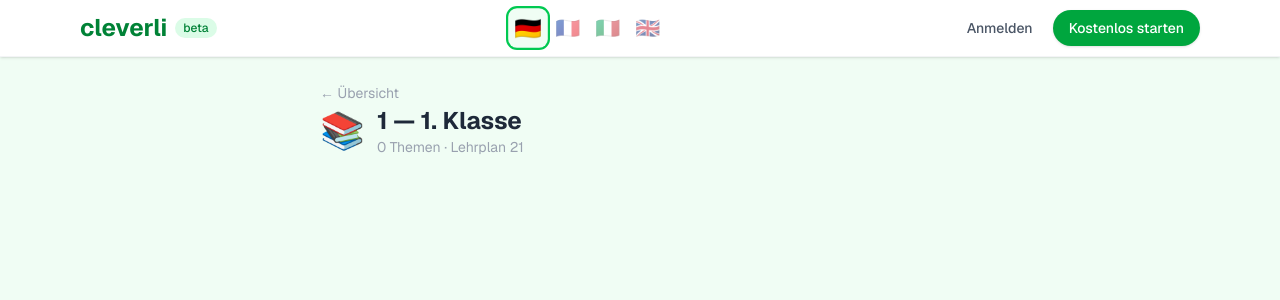
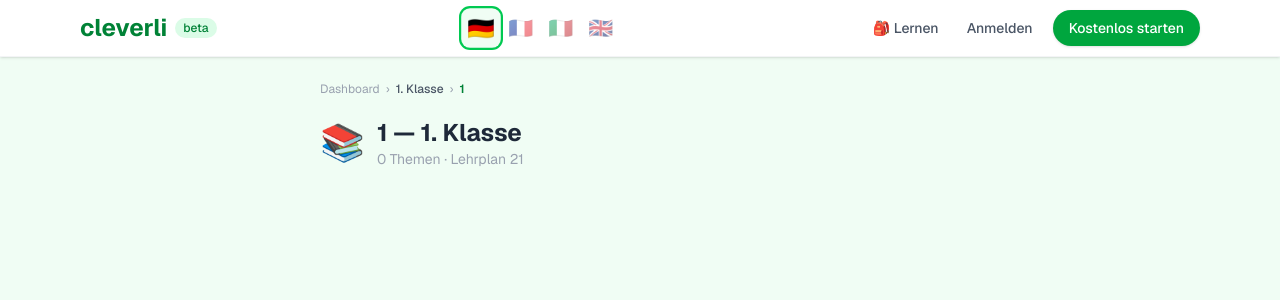
Before and after one commit to riccardogosteli-wq/cleverli, a Next.js app: page /learn/1/1 in a window 1280 px wide. Shown: the top 300 px of the page. Built offline with nearby package versions, Linux system fonts and the light colour scheme.

Commit message:
fix: round 3 audit - convert < > fill-in-blank to MC, progressbar fix, breadcrumbs, i18n subject names, useEffect deps, nav learner link, grades 4-6 notice

```diff
--- a/src/app/dashboard/page.tsx
+++ b/src/app/dashboard/page.tsx
@@ -45,15 +45,18 @@ export default function Dashboard() {
         </div>
 
         {/* Coming soon */}
-        <div className="grid grid-cols-3 gap-3 opacity-40">
+        <div className="grid grid-cols-3 gap-3 opacity-50">
           {[4, 5, 6].map(g => (
             <div key={g} style={{ minHeight: "90px" }}
-              className="border-2 border-gray-200 rounded-2xl flex flex-col items-center justify-center text-gray-400">
+              className="border-2 border-dashed border-gray-300 rounded-2xl flex flex-col items-center justify-center text-gray-400 cursor-not-allowed">
               <div className="text-xl font-bold">{g}.</div>
-              <div className="text-xs mt-1">{tr("comingSoon")}</div>
+              <div className="text-xs mt-1">🔜 Bald</div>
             </div>
           ))}
         </div>
+        <p className="text-center text-xs text-gray-400 -mt-2">
+          Klassen 4–6 folgen bald · <a href="mailto:hello@cleverli.ch" className="text-green-600 underline">Informiert werden</a>
+        </p>
       </div>
     );
   }
--- a/src/app/learn/[grade]/[subject]/SubjectPageClient.tsx
+++ b/src/app/learn/[grade]/[subject]/SubjectPageClient.tsx
@@ -2,15 +2,17 @@
 import Link from "next/link";
 import { Topic } from "@/types/exercise";
 import { useEffect, useState } from "react";
+import { useLang } from "@/lib/LangContext";
 
 interface Props { grade: number; subject: string; topics: Topic[]; }
 
-const SUBJECT_LABELS: Record<string, { name: string; emoji: string; color: string }> = {
-  math: { name: "Mathematik", emoji: "🔢", color: "text-blue-700 bg-blue-50" },
-  german: { name: "Deutsch", emoji: "📖", color: "text-yellow-700 bg-yellow-50" },
+const SUBJECT_META: Record<string, { emoji: string; nameKey: string; color: string }> = {
+  math:   { emoji: "🔢", nameKey: "math",   color: "text-blue-700 bg-blue-50" },
+  german: { emoji: "📖", nameKey: "german", color: "text-yellow-700 bg-yellow-50" },
 };
 
 export default function SubjectPageClient({ grade, subject, topics }: Props) {
+  const { tr } = useLang();
   const [progress, setProgress] = useState<Record<string, { stars: number; completed: number }>>({});
 
   useEffect(() => {
@@ -24,15 +26,23 @@ export default function SubjectPageClient({ grade, subject, topics }: Props) {
     setProgress(p);
   }, [grade, subject, topics]);
 
-  const meta = SUBJECT_LABELS[subject] ?? { name: subject, emoji: "📚", color: "text-gray-700 bg-gray-50" };
+  const meta = SUBJECT_META[subject] ?? { emoji: "📚", nameKey: subject, color: "text-gray-700 bg-gray-50" };
+  const subjectName = tr(meta.nameKey) || subject;
 
   return (
-    <div className="max-w-2xl mx-auto px-4 py-6 space-y-6">
-      <Link href="/dashboard" className="text-sm text-gray-400 hover:text-gray-600">← Übersicht</Link>
+    <div className="max-w-2xl mx-auto px-4 py-6 space-y-5">
+      {/* Breadcrumb */}
+      <nav className="flex items-center gap-1.5 text-xs text-gray-400 flex-wrap">
+        <Link href="/dashboard" className="hover:text-green-600 transition-colors">Dashboard</Link>
+        <span>›</span>
+        <span className="text-gray-600 font-medium">{grade}. Klasse</span>
+        <span>›</span>
+        <span className="text-green-700 font-semibold">{subjectName}</span>
+      </nav>
       <div className="flex items-center gap-3">
         <span className="text-4xl">{meta.emoji}</span>
         <div>
-          <h1 className="text-2xl font-bold text-gray-800">{meta.name} — {grade}. Klasse</h1>
+          <h1 className="text-xl sm:text-2xl font-bold text-gray-800">{subjectName} — {grade}. Klasse</h1>
           <p className="text-sm text-gray-400">{topics.length} Themen · Lehrplan 21</p>
         </div>
       </div>
--- a/src/app/learn/[grade]/[subject]/[topic]/page.tsx
+++ b/src/app/learn/[grade]/[subject]/[topic]/page.tsx
@@ -40,12 +40,23 @@ export default async function TopicPage({ params }: Props) {
     );
   }
 
+  const subjectName = SUBJECT_NAMES[subject] ?? subject;
+
   return (
     <div className="max-w-xl mx-auto px-4 py-6 space-y-4">
-      <Link href={`/learn/${grade}/${subject}`} className="text-sm text-gray-400 hover:text-gray-600">← Zurück</Link>
+      {/* Breadcrumb */}
+      <nav className="flex items-center gap-1.5 text-xs text-gray-400 flex-wrap">
+        <Link href="/dashboard" className="hover:text-green-600 transition-colors">Dashboard</Link>
+        <span>›</span>
+        <Link href={`/learn/${grade}/${subject}`} className="hover:text-green-600 transition-colors">
+          {grade}. Klasse · {subjectName}
+        </Link>
+        <span>›</span>
+        <span className="text-green-700 font-semibold">{topic.title}</span>
+      </nav>
       <div className="flex items-center gap-2">
         <span className="text-3xl">{topic.emoji}</span>
-        <h1 className="text-2xl font-bold text-gray-800">{topic.title}</h1>
+        <h1 className="text-xl sm:text-2xl font-bold text-gray-800">{topic.title}</h1>
       </div>
       <ExercisePlayer topic={topic} grade={parseInt(grade)} subject={subject} />
     </div>
--- a/src/components/ExercisePlayer.tsx
+++ b/src/components/ExercisePlayer.tsx
@@ -53,7 +53,8 @@ export default function ExercisePlayer({ topic, grade, subject, isPremium = fals
     };
     window.addEventListener("keydown", handler);
     return () => window.removeEventListener("keydown", handler);
-  });
+  // eslint-disable-next-line react-hooks/exhaustive-deps
+  }, [answered, idx]);
 
   // Scroll reward into view on mobile
   useEffect(() => {
@@ -147,7 +148,7 @@ export default function ExercisePlayer({ topic, grade, subject, isPremium = fals
       {/* Exercise card — hidden when answered, replaced by reward */}
       {answered === null && (
         <div
-          className="bg-white rounded-2xl p-4 sm:p-5 shadow-sm border border-gray-100 space-y-4"
+          className="bg-white rounded-2xl p-4 sm:p-5 shadow-sm border border-gray-100 space-y-4 min-h-[260px] flex flex-col justify-center"
           key={cardKey}
           style={{ animation: "slideIn 0.25s cubic-bezier(.34,1.56,.64,1)" }}
         >
--- a/src/components/Navigation.tsx
+++ b/src/components/Navigation.tsx
@@ -35,6 +35,7 @@ export default function Navigation() {
 
         {/* Desktop nav */}
         <div className="hidden sm:flex items-center gap-3">
+          <Link href="/dashboard" className="text-sm text-gray-600 hover:text-green-700 font-medium py-2 px-2">🎒 Lernen</Link>
           <Link href="/login" className="text-sm text-gray-600 hover:text-gray-900 font-medium py-2 px-2">{tr("login")}</Link>
           <Link href="/signup" className="text-sm bg-green-600 text-white px-4 py-2 rounded-full hover:bg-green-700 transition-colors font-medium shadow-sm">
             {tr("signup")}
--- a/src/components/ProgressBar.tsx
+++ b/src/components/ProgressBar.tsx
@@ -3,17 +3,21 @@
 interface Props { current: number; total: number; streak: number; }
 
 export default function ProgressBar({ current, total, streak }: Props) {
-  const pct = Math.round((current / total) * 100);
+  // current = exercise number being shown (1-based)
+  // Fill based on exercises COMPLETED (current - 1), not the exercise currently shown
+  const done = current - 1;
+  const pct = total > 0 ? Math.round((done / total) * 100) : 0;
+
   return (
     <div className="space-y-1 px-1">
       <div className="flex justify-between items-center text-xs text-gray-500">
-        <span className="font-medium">{current}/{total} Aufgaben</span>
+        <span className="font-medium">Aufgabe {current} von {total}</span>
         {streak >= 3 && (
           <span className="text-orange-500 font-bold animate-pulse">
             🔥 {streak}er Serie!
           </span>
         )}
-        <span className="font-medium">{pct}%</span>
+        <span className="font-medium text-green-600">{pct}%</span>
       </div>
       <div className="w-full bg-gray-200 rounded-full h-3 overflow-hidden">
         <div
--- a/src/data/grade1/math.ts
+++ b/src/data/grade1/math.ts
@@ -74,12 +74,12 @@ const grade1Math: Topic[] = [
     exercises: [
       { id: "vg1", type: "multiple-choice", question: "Was ist grösser: 7 oder 3?", answer: "7", options: ["7","3","beide gleich"], hints: ["7 liegt weiter rechts auf dem Zahlenstrahl."], difficulty: 1, free: true },
       { id: "vg2", type: "multiple-choice", question: "Was ist kleiner: 9 oder 4?", answer: "4", options: ["9","4","beide gleich"], hints: ["4 liegt weiter links auf dem Zahlenstrahl."], difficulty: 1, free: true },
-      { id: "vg3", type: "fill-in-blank", question: "5 ___ 8 (schreibe < oder >)", answer: "<", hints: ["5 ist kleiner als 8, also 5 < 8"], difficulty: 1, free: true },
-      { id: "vg4", type: "multiple-choice", question: "Welches Zeichen passt? 6 ___ 6", answer: "=", options: ["<",">","="], hints: ["Gleiche Zahlen → gleich"], difficulty: 1 },
-      { id: "vg5", type: "fill-in-blank", question: "9 ___ 5 (schreibe < oder >)", answer: ">", hints: ["9 ist grösser als 5, also 9 > 5"], difficulty: 1 },
+      { id: "vg3", type: "multiple-choice", question: "Welches Zeichen passt? 5 ___ 8", answer: "<", options: ["<",">","="], hints: ["5 ist kleiner als 8. Kleiner = < (der Pfeil zeigt zur kleineren Zahl)"], difficulty: 1, free: true },
+      { id: "vg4", type: "multiple-choice", question: "Welches Zeichen passt? 6 ___ 6", answer: "=", options: ["<",">","="], hints: ["Gleiche Zahlen → gleich (=)"], difficulty: 1 },
+      { id: "vg5", type: "multiple-choice", question: "Welches Zeichen passt? 9 ___ 5", answer: ">", options: ["<",">","="], hints: ["9 ist grösser als 5. Grösser = > (der Pfeil zeigt zur grösseren Zahl)"], difficulty: 1 },
       { id: "vg6", type: "multiple-choice", question: "Was ist die kleinste Zahl? 4, 1, 8, 6", answer: "1", options: ["4","1","8","6"], hints: ["Die kleinste Zahl liegt ganz links auf dem Zahlenstrahl."], difficulty: 1 },
       { id: "vg7", type: "multiple-choice", question: "Ordne von klein nach gross: 5, 2, 8. Was steht zuerst?", answer: "2", options: ["5","2","8"], hints: ["Fang mit der kleinsten Zahl an."], difficulty: 2 },
-      { id: "vg8", type: "fill-in-blank", question: "3 < ___ (irgendeine Zahl von 4–9)", answer: "4", hints: ["Jede Zahl grösser als 3 passt. Z.B. 4."], difficulty: 2 },
+      { id: "vg8", type: "multiple-choice", question: "Welches Zeichen passt? 3 ___ 7", answer: "<", options: ["<",">","="], hints: ["3 ist kleiner als 7 → 3 < 7"], difficulty: 2 },
     ],
   },
   {
--- a/src/data/grade2/german.ts
+++ b/src/data/grade2/german.ts
@@ -74,10 +74,10 @@ const grade2German: Topic[] = [
       { id: "sz2", type: "multiple-choice", question: "Welches Satzzeichen kommt ans Ende? 'Wie heisst du___'", answer: "?", options: [".","?","!",","], hints: ["'Wie...' = Frage → ?"], difficulty: 1, free: true },
       { id: "sz3", type: "multiple-choice", question: "Welches Satzzeichen kommt ans Ende? 'Schau, ein Regenbogen___'", answer: "!", options: [".","?","!",","], hints: ["Begeisterung/Ausruf → !"], difficulty: 1, free: true },
       { id: "sz4", type: "multiple-choice", question: "Welches Satzzeichen passt? 'Die Katze schläft___'", answer: ".", options: [".","?","!"], hints: ["Aussagesatz → Punkt"], difficulty: 1 },
-      { id: "sz5", type: "fill-in-blank", question: "Fragen enden mit einem ___.", answer: "?", hints: ["Fragesatz → Fragezeichen"], difficulty: 1 },
+      { id: "sz5", type: "multiple-choice", question: "Fragen enden mit einem ___.", answer: "?", options: [".","?","!"], hints: ["Fragesatz → Fragezeichen ?"], difficulty: 1 },
       { id: "sz6", type: "multiple-choice", question: "Was ist ein Fragesatz?", answer: "Wann beginnt die Schule?", options: ["Die Schule beginnt um 8 Uhr.","Hurra, schulfrei!","Wann beginnt die Schule?"], hints: ["Fragesätze beginnen mit Fragewörtern: Wann, Wo, Was, Wer..."], difficulty: 1 },
       { id: "sz7", type: "multiple-choice", question: "Wähle das richtige Satzzeichen: 'Bitte hilf mir___'", answer: "!", options: [".","?","!"], hints: ["Bitte/Aufforderung → oft Ausrufezeichen"], difficulty: 2 },
-      { id: "sz8", type: "fill-in-blank", question: "Am Ende eines Ausrufs steht ein ___.", answer: "!", hints: ["Ausruf → Ausrufezeichen !"], difficulty: 1 },
+      { id: "sz8", type: "multiple-choice", question: "Am Ende eines Ausrufs steht ein ___.", answer: "!", options: [".","?","!"], hints: ["Ausruf → Ausrufezeichen !"], difficulty: 1 },
     ],
   },
   {
```
